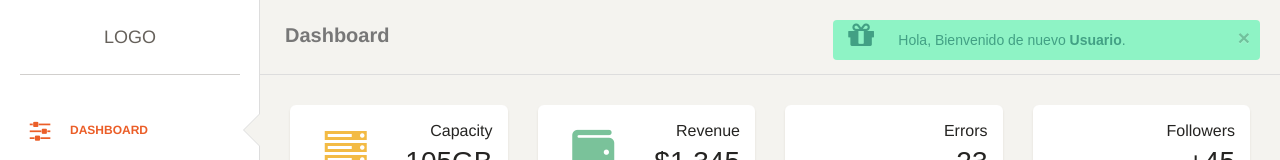
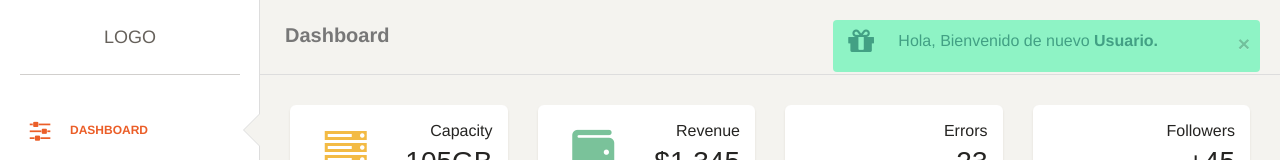
Before and after one commit to ciberdix/cbrdx_all_theme, a plain HTML site: page index.html in a window 1280 px wide. Shown: the top 160 px of the page. Drawn offline with Linux system fonts and the light colour scheme; some packages are replaced by stand-ins of ours; some icons are missing; a web font is replaced by a local one.

Commit message:
update messages

```diff
--- a/index.html
+++ b/index.html
@@ -413,7 +413,7 @@
 
         	$.notify({
             	icon: 'fa fa-gift',
-            	message: "Hola, Bienvenido de nuevo <b>Usuario</b>."
+            	message: "<p>Hola, Bienvenido de nuevo <b>Usuario.</p>"
             },{
                 type: 'success',
                 timer: 4000
```
